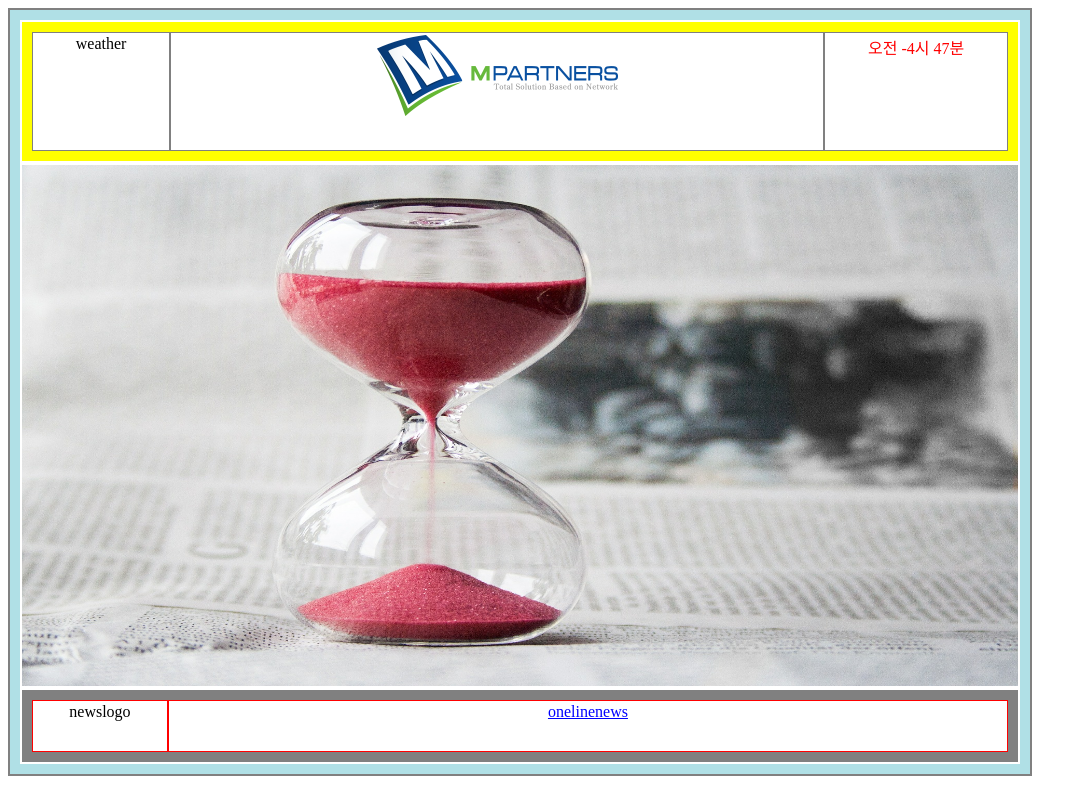
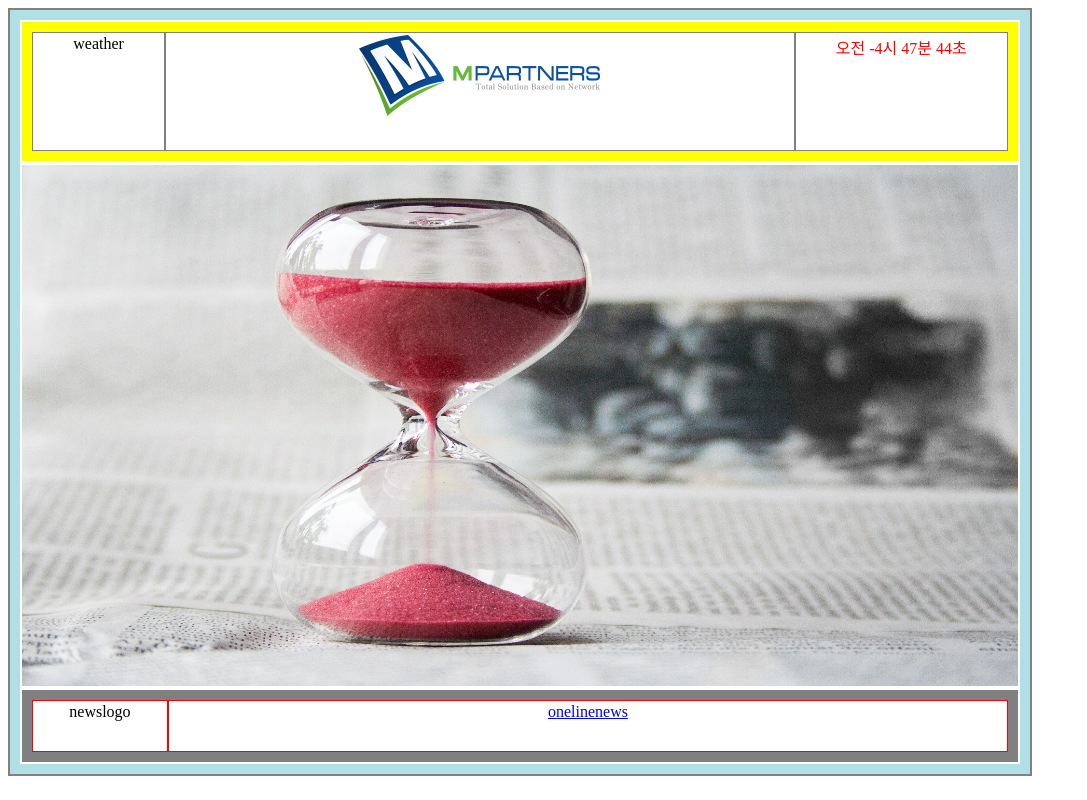
Before and after one commit to conpartner/edisplay, a plain HTML site: page index.html in a window 1280 px wide. Shown: the whole page, without its empty margins (0-1087 px from the left). Drawn offline with Linux system fonts and the light colour scheme.

Commit message:
Update index.html

```diff
--- a/index.html
+++ b/index.html
@@ -33,7 +33,7 @@
             // var msg = "현재시간 : " + apm + (currentDate.getHours()-12) + "시";
 
             msg += " " + currentDate.getMinutes() + "분";
-            // msg += currentDate.getSeconds() + "초";
+            msg += " " + currentDate.getSeconds() + "초";
 
           clock.innerText=msg;
 
```
